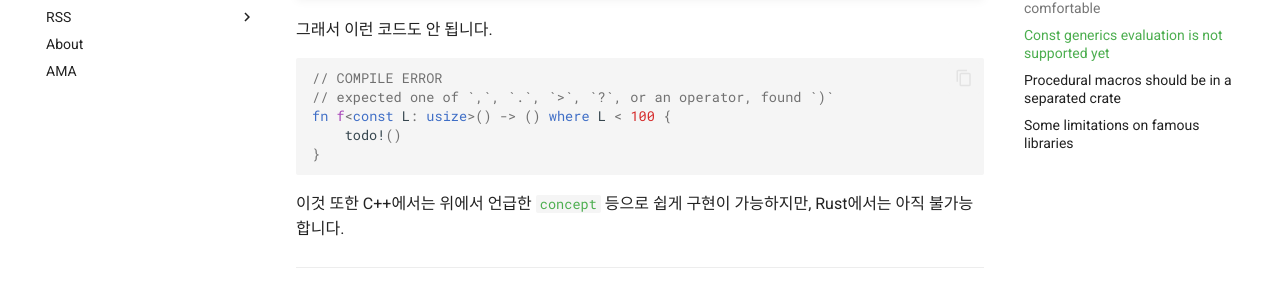
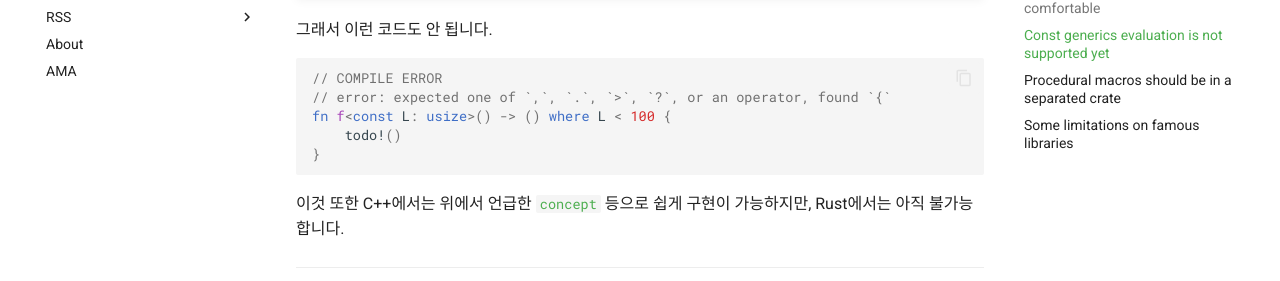
Before and after one commit to McDic/BlogV2, an MkDocs documentation site: the page built from docs/posts/rust/rust1.md, in a window 1280 px wide and 900 px high, scrolled down 2376 px. Shown: the part 172-453 px from the top of the window. Built offline with MkDocs 1.6.1 and Material for MkDocs 9.7.7, drawn with Linux system fonts in a browser that asks for light colours; comment, search, counter and statistics services are not loaded.

Commit message:
Fix link and code

````diff
--- a/docs/posts/rust/rust1.md
+++ b/docs/posts/rust/rust1.md
@@ -63,7 +63,7 @@
 }
 ```
 
-이와 관련해서 아직 unstable한 feature로 [negative impl](https://www.reddit.com/r/rust/comments/15wf3qv/why_doesnt_rust_have_negative_trait_bounds/)이 있지만, Stable Rust에는 아직 해당 기능을 사용할 수 없습니다.
+이와 관련해서 아직 unstable한 feature로 [negative impl](https://doc.rust-lang.org/beta/unstable-book/language-features/negative-impls.html)이 있지만, Stable Rust에는 아직 해당 기능을 사용할 수 없습니다.
 
 C++에서는 [`std::enable_if`](https://en.cppreference.com/w/cpp/types/enable_if) 또는 [`concept`](https://en.cppreference.com/w/cpp/language/constraints)이 있고, 임의의 boolean을 사용할 수 있기 때문에 이러한 negative trait bound 같은 semantic을 구현하는 것이 아주 자유롭습니다.
 
@@ -107,7 +107,7 @@
 
 ```rust
 // COMPILE ERROR
-// expected one of `,`, `.`, `>`, `?`, or an operator, found `)`
+// error: expected one of `,`, `.`, `>`, `?`, or an operator, found `{`
 fn f<const L: usize>() -> () where L < 100 {
     todo!()
 }
````
